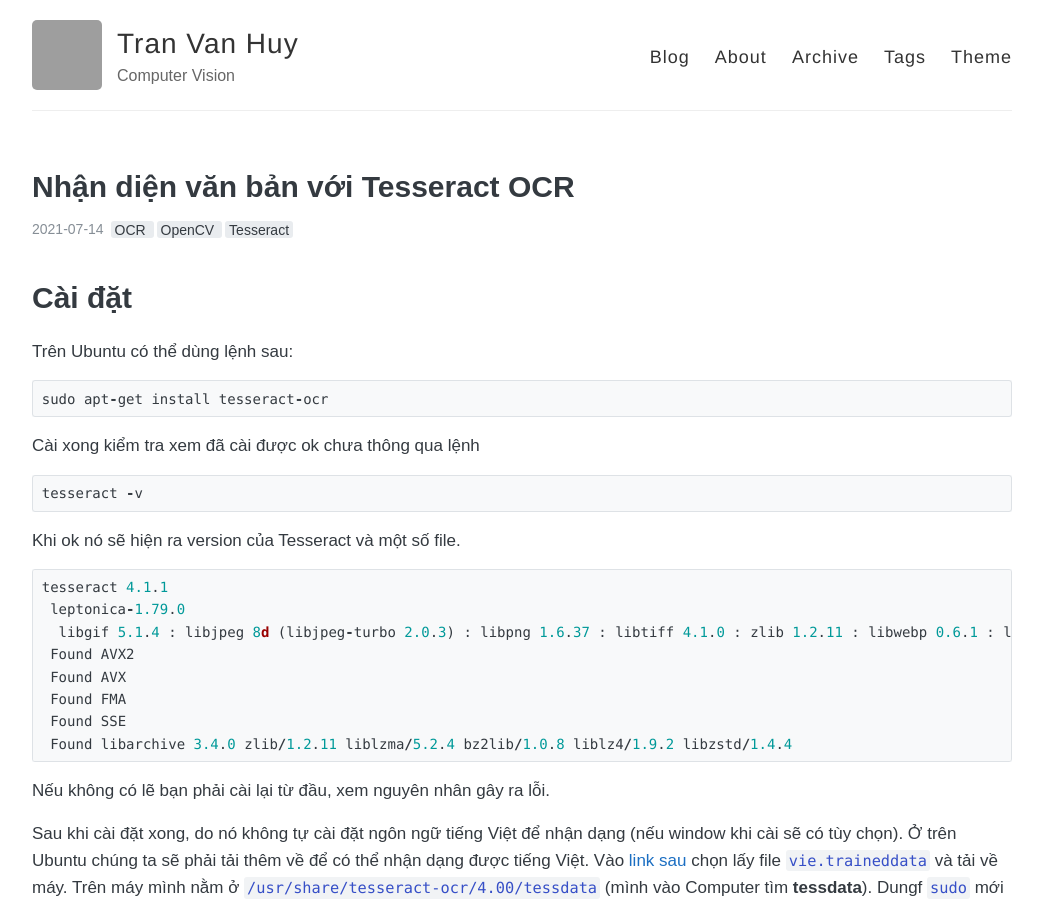
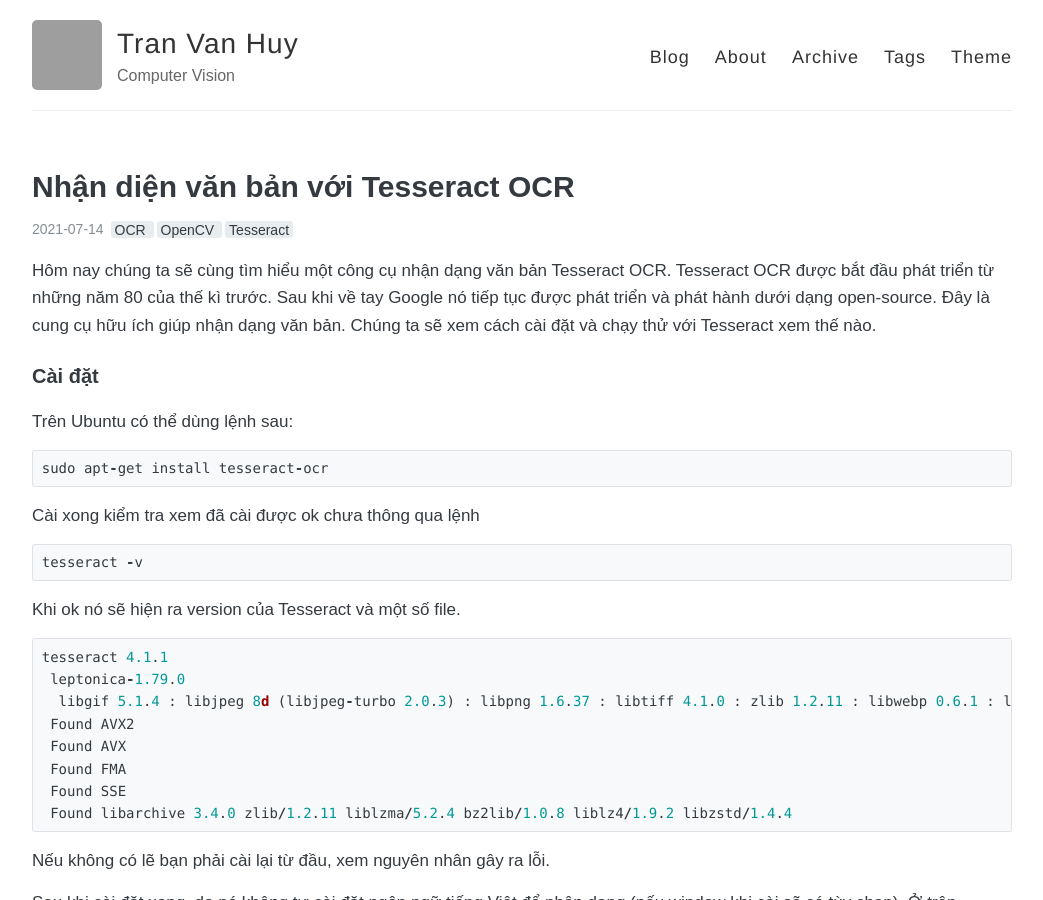
Before and after one commit to huytranvan2010/huytranvan2010.github.io, a Jekyll site: the page built from _posts/2021-07-14-Tesseract-OCR-Guide.md, in a window 1280 px wide and 900 px high. Shown: the whole window, without its empty margins (118-1161 px from the left). Built offline with Jekyll 4.4.1, drawn with Linux system fonts in a browser that asks for light colours; some of the changed text lies outside the part shown; grey boxes are pictures that could not be loaded.

Commit message:
Tesseract

````diff
--- a/_posts/2021-07-14-Tesseract-OCR-Guide.md
+++ b/_posts/2021-07-14-Tesseract-OCR-Guide.md
@@ -5,7 +5,9 @@
 comments: true
 ---
 
-# Cài đặt
+Hôm nay chúng ta sẽ cùng tìm hiểu một công cụ nhận dạng văn bản Tesseract OCR. Tesseract OCR được bắt đầu phát triển từ những năm 80 của thế kì trước. Sau khi về tay Google nó tiếp tục được phát triển và phát hành dưới dạng open-source. Đây là cung cụ hữu ích giúp nhận dạng văn bản. Chúng ta sẽ xem cách cài đặt và chạy thử với Tesseract xem thế nào.
+
+### Cài đặt
 Trên Ubuntu có thể dùng lệnh sau:
 ```python
 sudo apt-get install tesseract-ocr
@@ -176,7 +178,7 @@
 
 Như vậy chúng ta đã tìm hiểu cách cài đặt cũng như chạy Tesseract với python. Muốn đầu ra cho kết quả tốt thì ảnh cần rõ nét, có độ phân giải cao. Ảnh trước khi đưa vào Tesseract cần được tiền xử lý để có kết quả tốt nhất.
 
-# Tài liệu tham khảo
+### Tài liệu tham khảo
 1. https://newbedev.com/getting-the-bounding-box-of-the-recognized-words-using-python-tesseract
 2. http://manpages.ubuntu.com/manpages/bionic/man1/tesseract.1.html
 3. https://tesseract-ocr.github.io/tessdoc/FAQ.html
````
Also changed, not shown: other parts of _posts/2021-07-14-Tesseract-OCR-Guide.md (+1 -1 lines).
